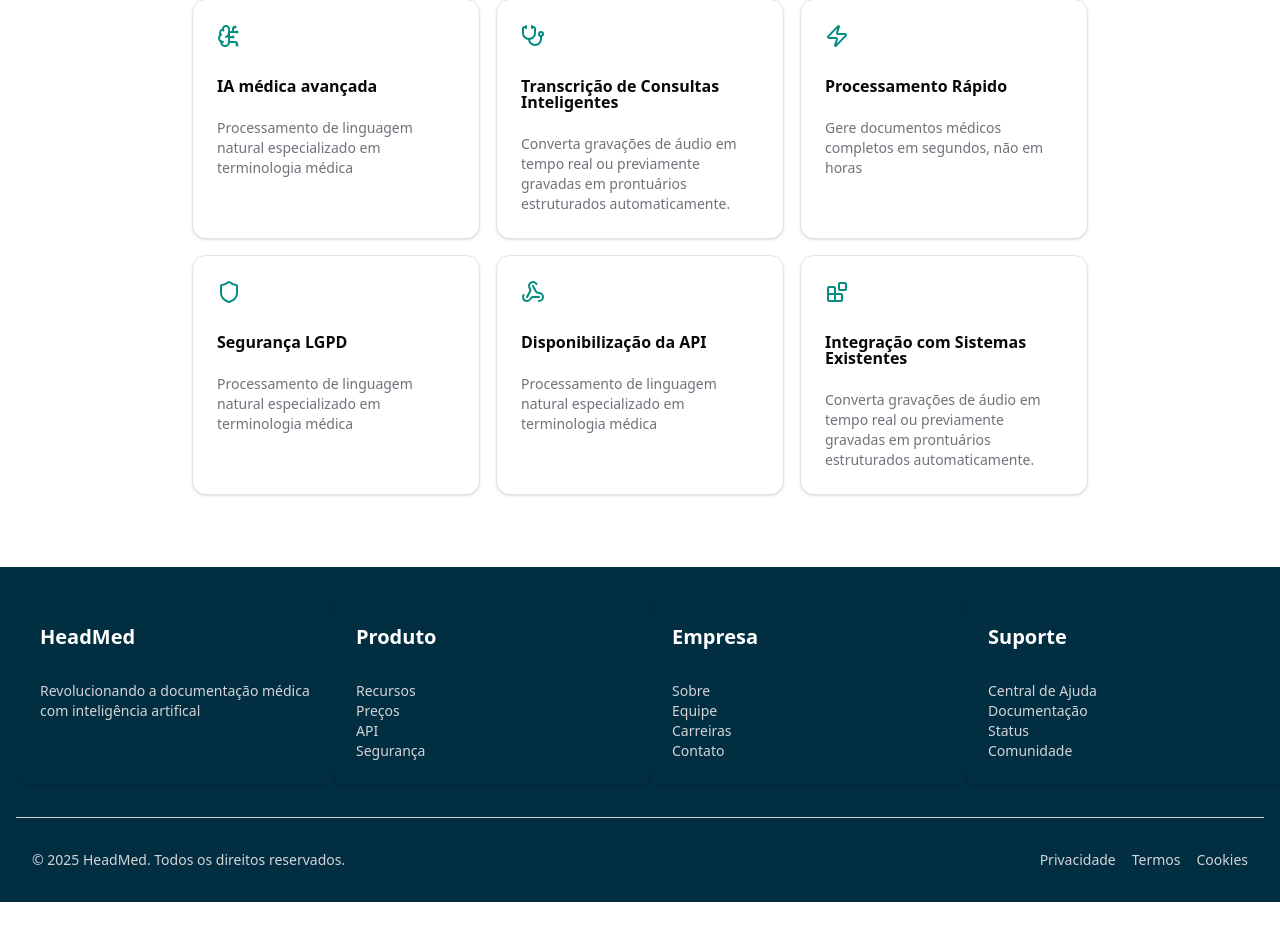
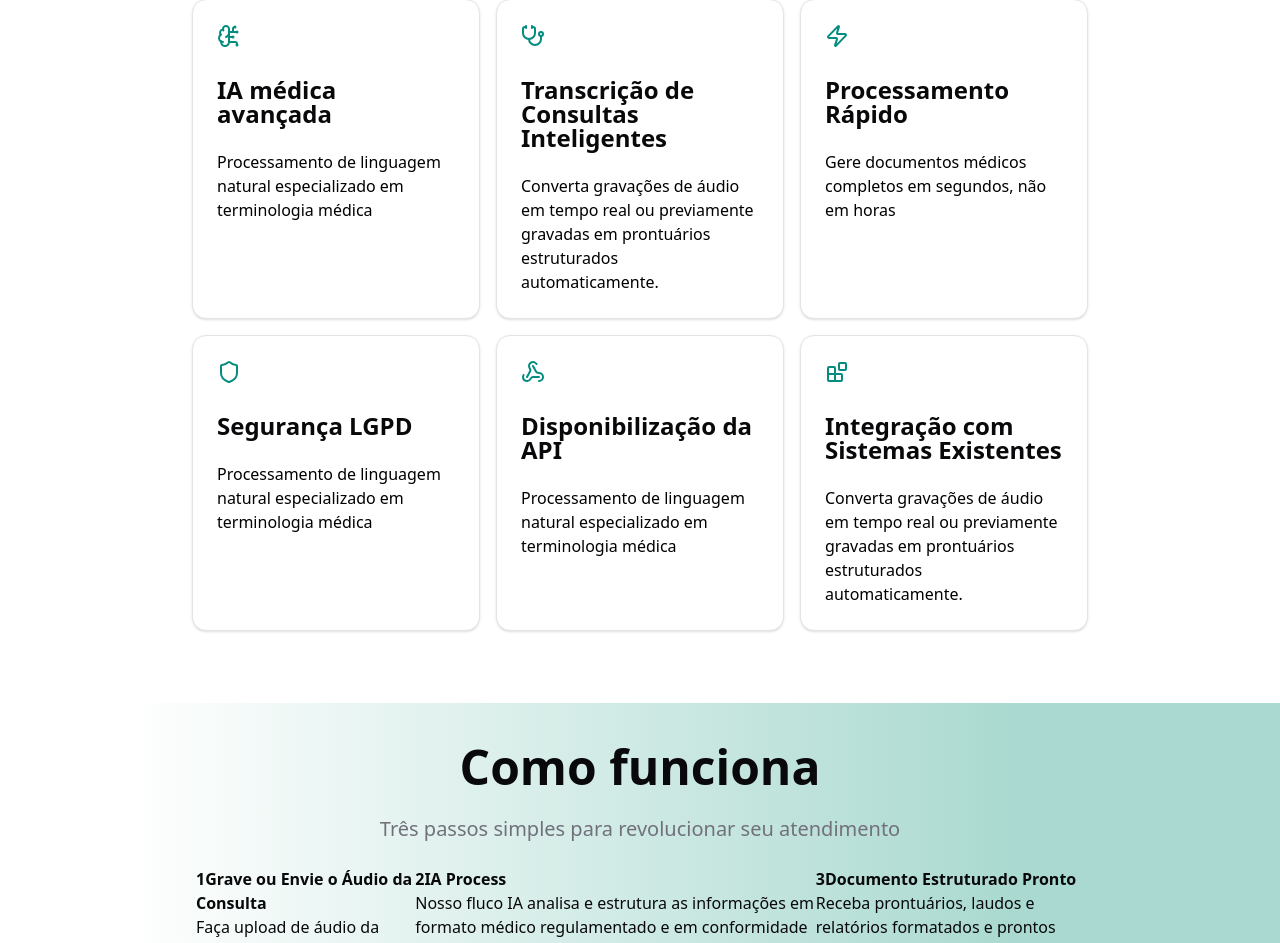
Before and after one commit to HeadMed/headmed-fend, a Next.js app: page / in a window 1280 px wide. Shown: the part 713-1656 px from the top of the page. Before the commit the page ends 1615 px from the top, so only its background shows below. Built offline with nearby package versions, Linux system fonts and the light colour scheme.

Commit message:
feat: featureSection howItWorks page

```diff
--- a/src/app/(home)/(sections)/featureSection.tsx
+++ b/src/app/(home)/(sections)/featureSection.tsx
@@ -10,7 +10,7 @@ export const FeatureSection = () => {
 
         <h1 className='text-5xl w-2xl font-bold text-center'>Principais Funcionalidades</h1>
 
-        <p className='text-zinc-500 text-xl font-light w-[690px] text-center'>
+        <p className='text-zinc-500 text-xl font-light text-center'>
           Desenvolvido especificamente para profissionais de saúde modernos
         </p>
 
@@ -21,12 +21,12 @@ export const FeatureSection = () => {
               <BrainCircuit className='text-brand-200' />
             </CardHeader>
 
-            <CardContent>
+            <CardContent className='font-bold text-2xl'>
               <CardTitle>IA médica avançada</CardTitle>
             </CardContent>
 
             <CardFooter>
-              <CardDescription>
+              <CardDescription className='text-black text-base'>
                 Processamento de linguagem natural especializado em terminologia médica
               </CardDescription>
             </CardFooter>
@@ -37,12 +37,12 @@ export const FeatureSection = () => {
               <Stethoscope className='text-brand-200' />
             </CardHeader>
 
-            <CardContent>
+            <CardContent className='font-bold text-2xl'>
               <CardTitle>Transcrição de Consultas Inteligentes</CardTitle>
             </CardContent>
 
             <CardFooter>
-              <CardDescription>
+              <CardDescription className='text-black text-base'>
                 Converta gravações de áudio em tempo real ou previamente gravadas em prontuários estruturados automaticamente.
               </CardDescription>
             </CardFooter>
@@ -53,12 +53,12 @@ export const FeatureSection = () => {
               <Zap className='text-brand-200' />
             </CardHeader>
 
-            <CardContent>
+            <CardContent className='font-bold text-2xl'>
               <CardTitle>Processamento Rápido</CardTitle>
             </CardContent>
 
             <CardFooter>
-              <CardDescription>
+              <CardDescription className='text-black text-base'>
                 Gere documentos médicos completos em segundos, não em horas
               </CardDescription>
             </CardFooter>
@@ -69,12 +69,12 @@ export const FeatureSection = () => {
               <Shield className='text-brand-200' />
             </CardHeader>
 
-            <CardContent>
+            <CardContent className='font-bold text-2xl'>
               <CardTitle>Segurança LGPD</CardTitle>
             </CardContent>
 
             <CardFooter>
-              <CardDescription>
+              <CardDescription className='text-black text-base'>
                 Processamento de linguagem natural especializado em
                 terminologia médica
               </CardDescription>
@@ -86,12 +86,12 @@ export const FeatureSection = () => {
               <Webhook className='text-brand-200' />
             </CardHeader>
 
-            <CardContent>
+            <CardContent className='font-bold text-2xl'>
               <CardTitle>Disponibilização da API</CardTitle>
             </CardContent>
 
             <CardFooter>
-              <CardDescription>
+              <CardDescription className='text-black text-base'>
                 Processamento de linguagem natural especializado em
                 terminologia médica
               </CardDescription>
@@ -103,12 +103,12 @@ export const FeatureSection = () => {
               <Blocks className='text-brand-200' />
             </CardHeader>
 
-            <CardContent>
+            <CardContent className='font-bold text-2xl'>
               <CardTitle>Integração com Sistemas Existentes</CardTitle>
             </CardContent>
 
             <CardFooter>
-              <CardDescription>
+              <CardDescription className='text-black text-base'>
                 Converta gravações de áudio em tempo real ou previamente gravadas em prontuários estruturados automaticamente.
               </CardDescription>
             </CardFooter>
--- a/src/app/(home)/(sections)/howItWorks.tsx
+++ b/src/app/(home)/(sections)/howItWorks.tsx
@@ -2,10 +2,16 @@ import React from 'react'
 
 export const HowItWorks = () => {
   return (
-    <section className='flex flex-col justify-center items-center w-screen'>
-          <h1>Como funciona</h1>
-          <p>Três passos simples para revolucionar seu atendimento</p>
-          <ul>
+    <section className='flex flex-col justify-center items-center w-screen h-auto py-10 bg-transparent'>
+
+      <div className="flex flex-col items-center justify-around gap-6 w-3/4 px-4">
+
+        <h1 className='text-5xl w-2xl font-bold text-center'>Como funciona</h1>
+          <p className='text-zinc-500 text-xl font-light text-center'>
+            Três passos simples para revolucionar seu atendimento
+          </p>
+
+          <ul className='flex flex-row justify-between px-5'>
             <li>
               <strong>1</strong>
               <strong>Grave ou Envie o Áudio da Consulta</strong>
@@ -22,6 +28,8 @@ export const HowItWorks = () => {
               <p>Receba prontuários, laudos e relatórios formatados e prontos para uso</p>
             </li>
           </ul>
-        </section>
+
+      </div>
+    </section>
   )
 }
--- a/src/app/(home)/page.tsx
+++ b/src/app/(home)/page.tsx
@@ -3,6 +3,7 @@ import { NavBar } from './(template)/navBar'
 import { Footer } from './(template)/footer'
 import { AutoPront } from './(sections)/autoPront'
 import { FeatureSection } from './(sections)/featureSection'
+import { HowItWorks } from './(sections)/howItWorks'
 
 const page = () => {
   return (
@@ -13,6 +14,7 @@ const page = () => {
 
         <AutoPront />
         <FeatureSection />
+        <HowItWorks />
 
       </main>
 
```
